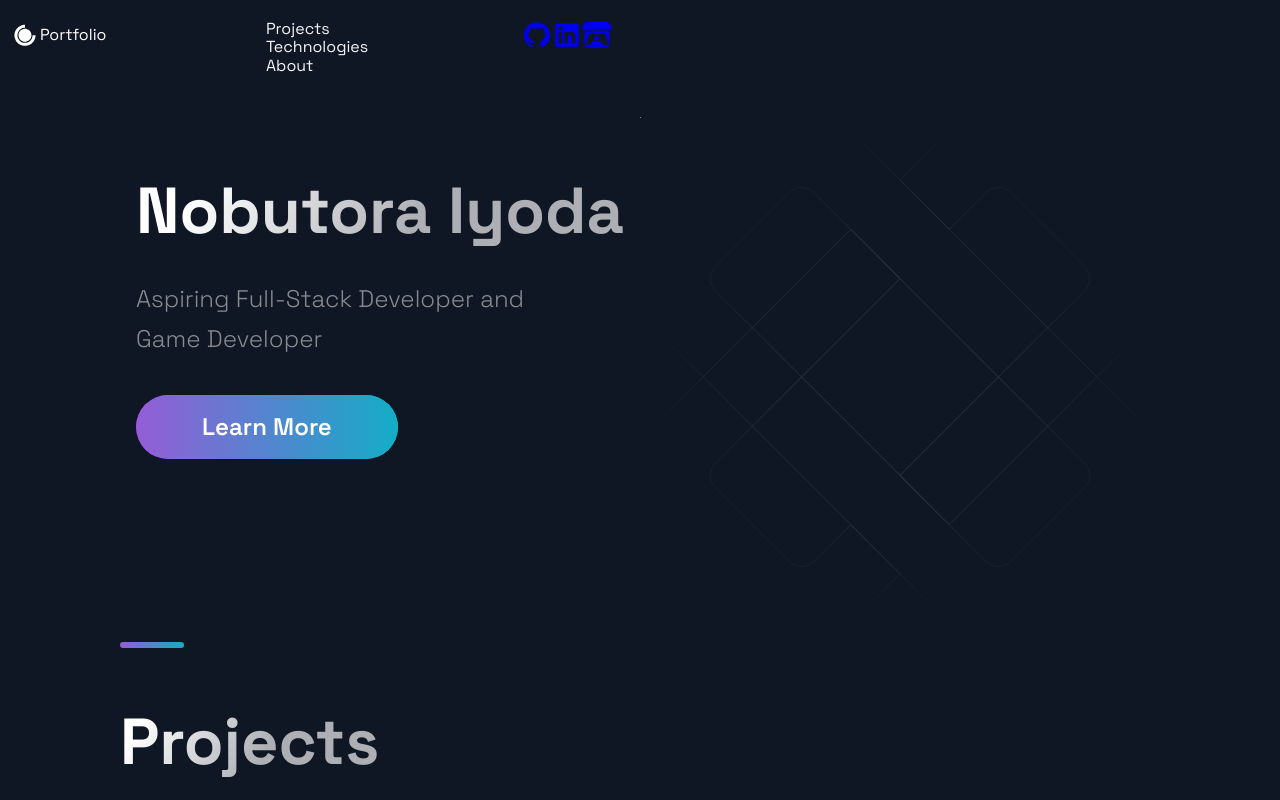
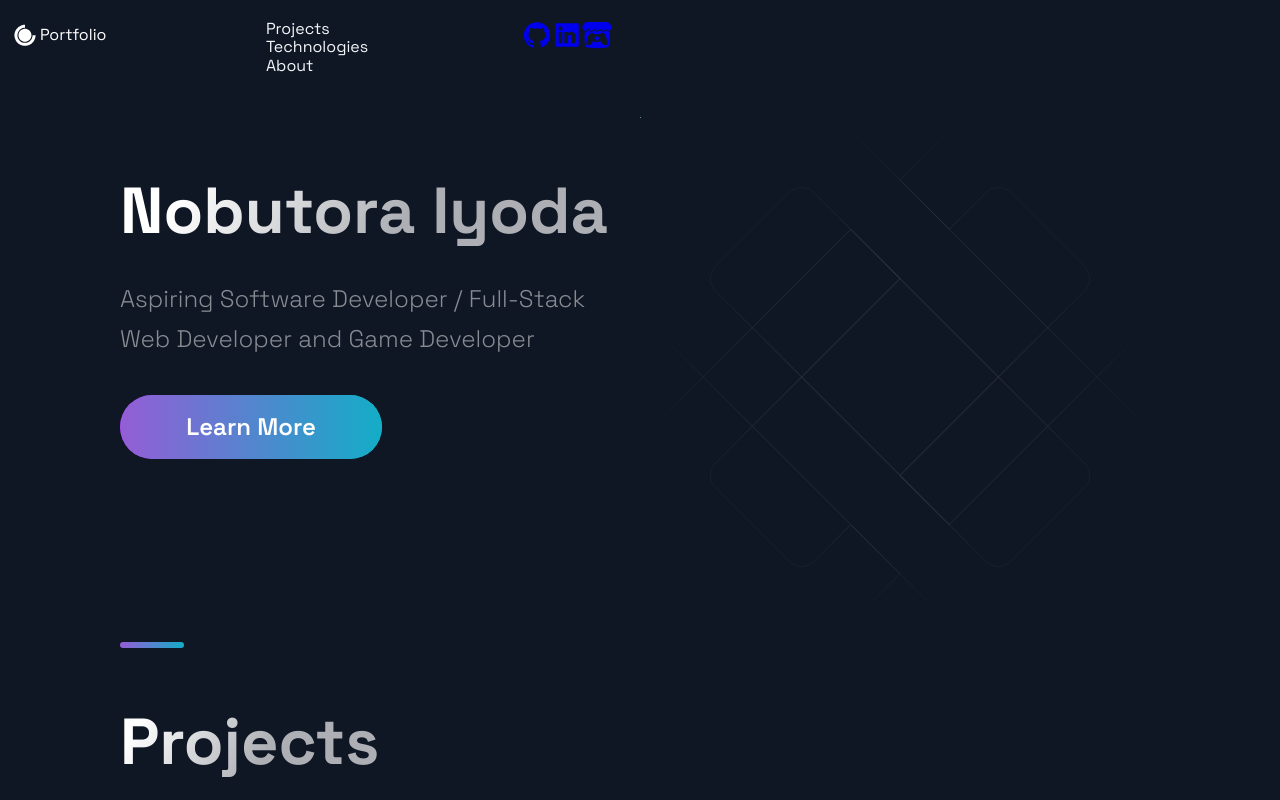
Before and after one commit to Noby1Kenobi/portfolio-website, a Next.js app: page / in a window 1280 px wide. Shown: the top 800 px of the page. Built offline with nearby package versions, Linux system fonts and the light colour scheme.

Commit message:
Add Software development as a career goal and not just web development for better generalization

```diff
--- a/src/components/Hero/Hero.js
+++ b/src/components/Hero/Hero.js
@@ -12,7 +12,7 @@ const Hero = () => (
         Nobutora Iyoda
       </SectionTitle>
       <SectionText>
-        Aspiring Full-Stack Developer and <br/> Game Developer
+        Aspiring Software Developer / Full-Stack Web Developer and Game Developer
       </SectionText>
       <Link href="#about"><Button>Learn More</Button></Link>
     </LeftSection>
--- a/src/components/TimeLine/TimeLine.js
+++ b/src/components/TimeLine/TimeLine.js
@@ -48,7 +48,7 @@ const Timeline = () => {
       <SectionTitle main>About Me</SectionTitle>
       <SectionText>
         Hello, my name is Nobutora Iyoda. I am a graduate of Rensselaer Polytechnic Institute with a Bachelor of Science in Computer Science and Mechanical Engineering.
-        I am looking to work in both Web Development and Game Development.
+        I am looking to work in both Software / Web Development and Game Development.
         After playing many games and working as a Software Developer at Epic Systems, I've come to love both fields.
         I'm constantly on the move, looking for the next challenge and looking to improve my skills in both passions.
       </SectionText>
```
